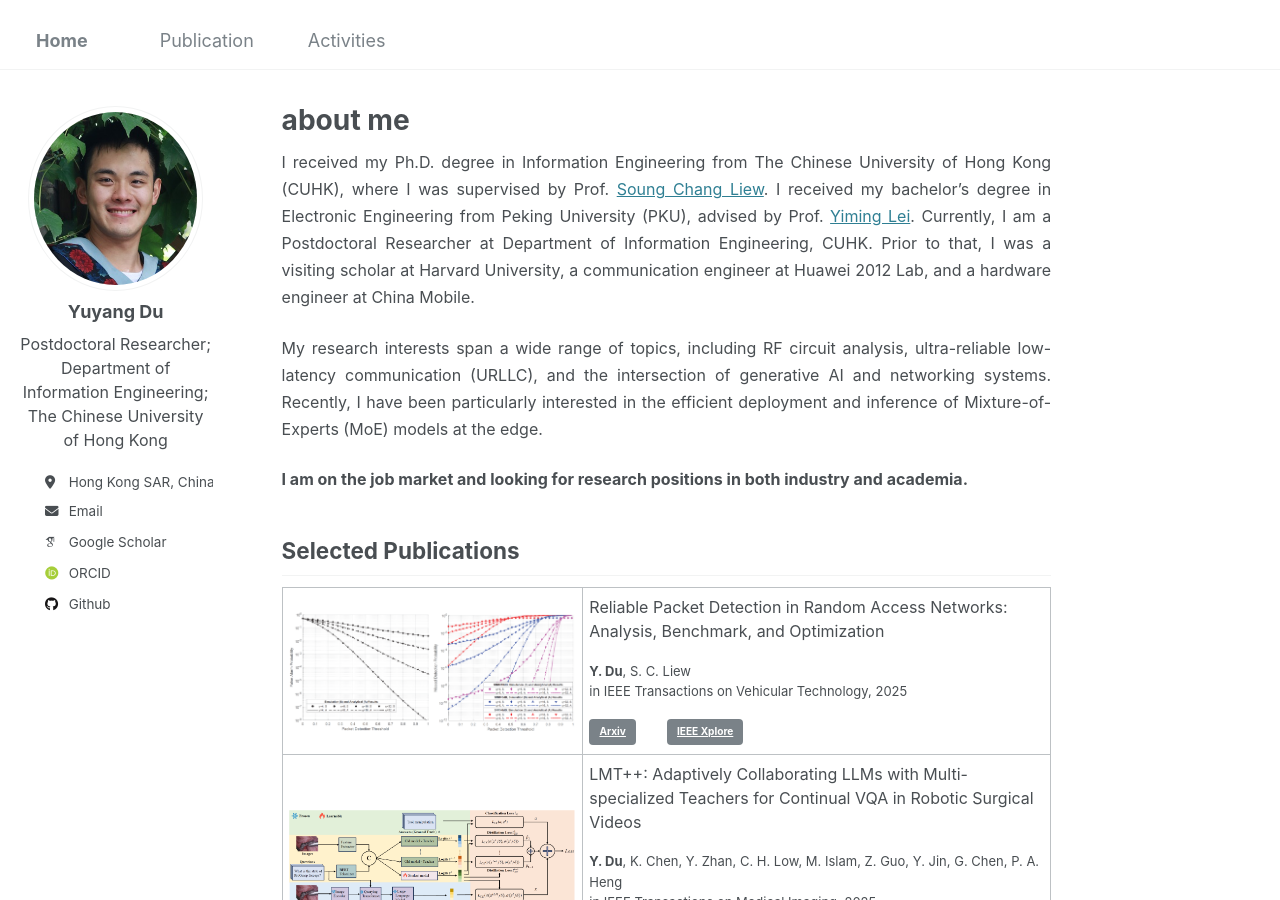
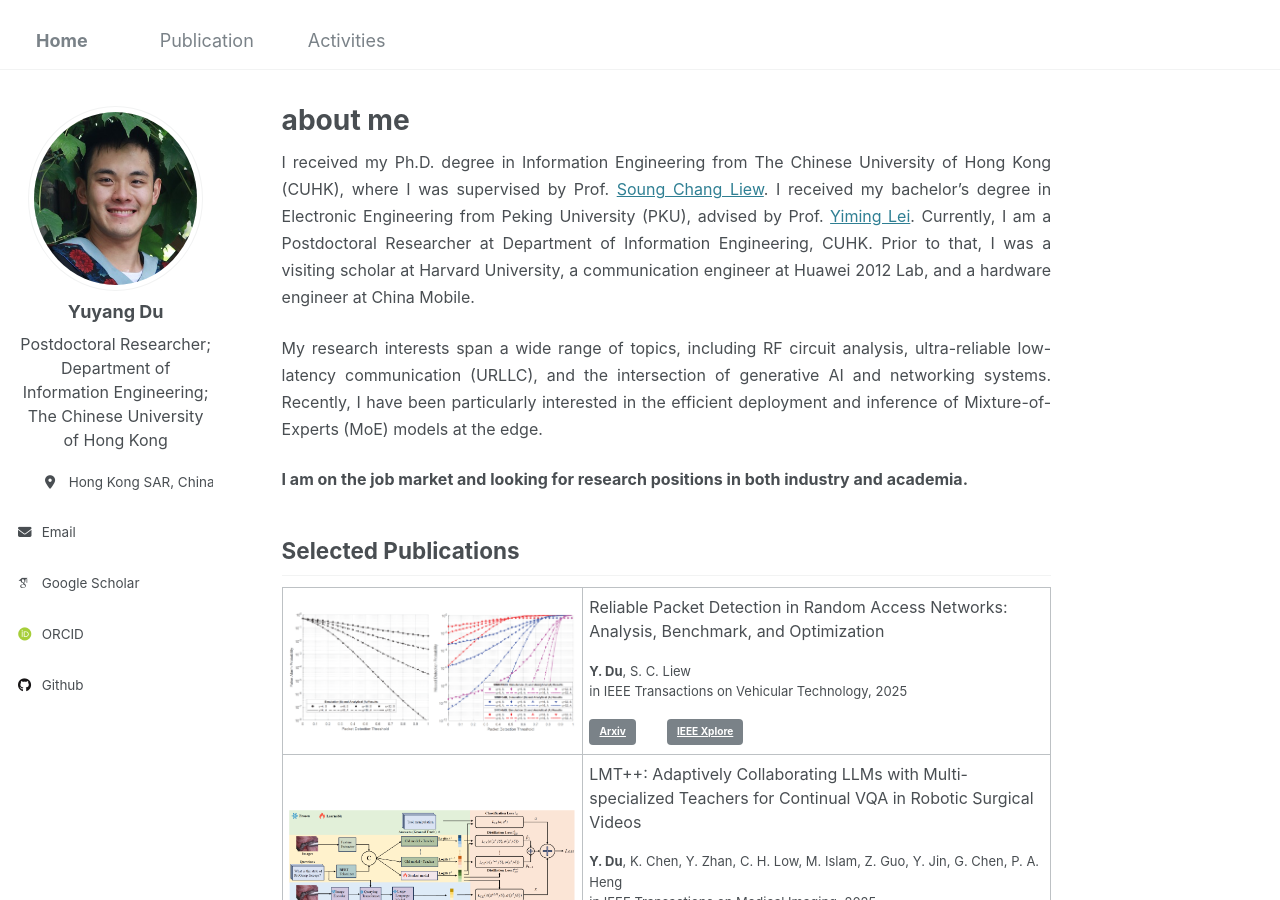
Before and after one commit to yuyangdu01/yuyangdu01.github.io, a Jekyll site: the page built from _pages/about.md, in a window 1280 px wide and 900 px high. Built offline with Jekyll 4.4.1, drawn with Linux system fonts in a browser that asks for light colours; some web fonts are replaced.

Commit message:
Update author-profile.html

```diff
--- a/_includes/author-profile.html
+++ b/_includes/author-profile.html
@@ -34,7 +34,7 @@
         <li><a href="{{ author.uri }}"><i class="fas fa-fw fa-link icon-pad-right" aria-hidden="true"></i>{{ site.data.ui-text[site.locale].website_label | default: "Website" }}</a></li>
       {% endif %}
       {% if author.email %}
-        <li><a href="mailto:{{ author.email }}">&emsp;&emsp;<i class="fas fa-fw fa-envelope icon-pad-right" aria-hidden="true"></i>{{ site.data.ui-text[site.locale].email_label | default: "Email" }}</a></li>
+        <li>&emsp;&emsp;<a href="mailto:{{ author.email }}"><i class="fas fa-fw fa-envelope icon-pad-right" aria-hidden="true"></i>{{ site.data.ui-text[site.locale].email_label | default: "Email" }}</a></li>
       {% endif %}
 
       <!-- Font Awesome and Academicons icons / Academic websites -->
@@ -42,7 +42,7 @@
         <li><a href="{{ author.arxiv }}"><i class="ai ai-arxiv ai-fw icon-pad-right"></i>arXiv</a></li>
       {% endif %}
       {% if author.googlescholar %}
-        <li><a href="{{ author.googlescholar }}">&emsp;&emsp;<i class="ai ai-google-scholar icon-pad-right"></i>Google Scholar</a></li>
+        <li>&emsp;&emsp;<a href="{{ author.googlescholar }}"><i class="ai ai-google-scholar icon-pad-right"></i>Google Scholar</a></li>
       {% endif %}
       {% if author.semantic %}
         <li><a href="{{ author.semantic }}"><i class="ai ai-semantic-scholar ai-fw icon-pad-right"></i>Semantic Scholar</a></li>
@@ -51,7 +51,7 @@
         <li><a href="{{ author.impactstory }}"><i class="ai ai-impactstory ai-fw icon-pad-right"></i>Impactstory</a></li>
       {% endif %}
       {% if author.orcid %}
-        <li><a href="{{ author.orcid }}">&emsp;&emsp;<i class="ai ai-orcid ai-fw icon-pad-right"></i>ORCID</a></li>
+        <li>&emsp;&emsp;<a href="{{ author.orcid }}"><i class="ai ai-orcid ai-fw icon-pad-right"></i>ORCID</a></li>
       {% endif %}
       {% if author.pubmed %}
         <li><a href="{{ author.pubmed }}"><i class="ai ai-pubmed ai-fw icon-pad-right"></i>PubMed</a></li>
@@ -74,7 +74,7 @@
         <li><a href="https://dribbble.com/{{ author.dribbble }}"><i class="fab fa-fw fa-dribbble icon-pad-right" aria-hidden="true"></i>Dribbble</a></li>
       {% endif %}
       {% if author.github %}
-        <li><a href="https://github.com/{{ author.github }}">&emsp;&emsp;<i class="fab fa-fw fa-github icon-pad-right" aria-hidden="true"></i>Github</a></li>
+        <li>&emsp;&emsp;<a href="https://github.com/{{ author.github }}"><i class="fab fa-fw fa-github icon-pad-right" aria-hidden="true"></i>Github</a></li>
       {% endif %}
       {% if author.kaggle %}
         <li><a href="https://kaggle.com/{{ author.kaggle }}"><i class="fab fa-fw fa-kaggle icon-pad-right" aria-hidden="true"></i>Kaggle</a></li>
```
